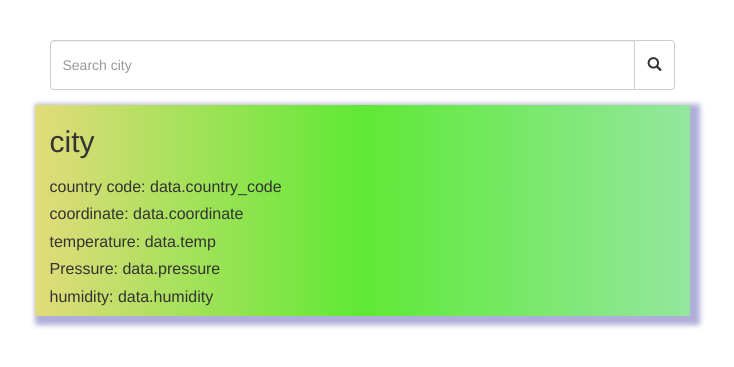
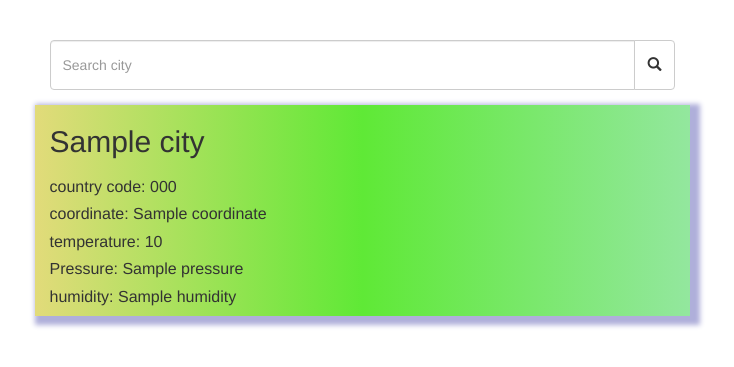
Before and after one commit to Muhodari/weather_Detector, a Django app: template templates/index.html in a window 1280 px wide. Shown: the part 70-437 px from the top of the page, without its empty margins (278-1012 px from the left). Run offline with Django 3.2, Linux system fonts and the light colour scheme; the template is opened without the code that fills it: most values are stand-ins (such as "Sample title", 1, 10 or a date in 2020); some libraries are stand-ins or nearby versions.

Commit message:
fixes error

```diff
--- a/templates/index.html
+++ b/templates/index.html
@@ -76,11 +76,11 @@
     </div>
 </form>
 </center>
-<!--
+
 <div class="row">
     {% if data.country_code %}
 <div class="card-body col-md-6 col-md-offset-3" id="showData">
-    <h2 class="showDataHeader">{{city}}</h2>
+    <h2>{{city}}</h2>
     <h3 class="showDataHeader">country code: {{data.country_code}}</h3>
     <h5 class="showDataHeader">coordinate: {{data.coordinate}}</h5>
     <h5 class="showDataHeader">temperature: {{data.temp}}</h5>
@@ -88,20 +88,9 @@
     <h5 class="showDataHeader">humidity: {{data.humidity}}</h5>
 </div>
 {% endif %}
-</div> -->
+</div>
 
 
-<div class="row">
-
-<div class="card-body col-md-6 col-md-offset-3" id="showData">
-    <h2>city</h2>
-    <h3 class="showDataHeader">country code: data.country_code</h3>
-    <h5 class="showDataHeader">coordinate: data.coordinate</h5>
-    <h5 class="showDataHeader">temperature: data.temp</h5>
-    <h5 class="showDataHeader">Pressure: data.pressure</h5>
-    <h5 class="showDataHeader">humidity: data.humidity</h5>
-</div>
-</div>
 
 
 
```
Also changed, not shown: weatherDetector/settings.py (+5 -10 lines).
